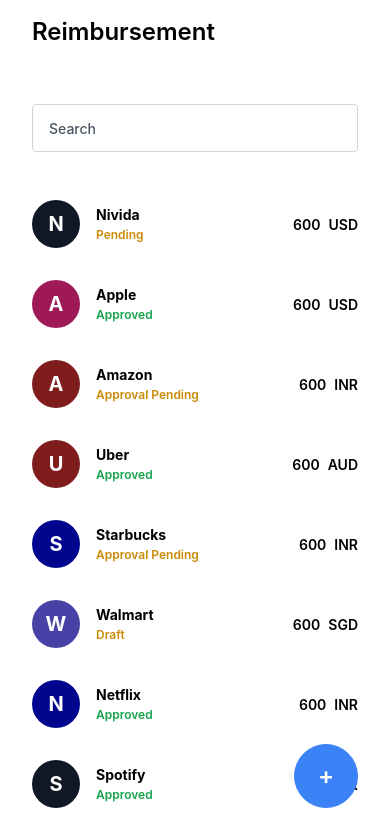
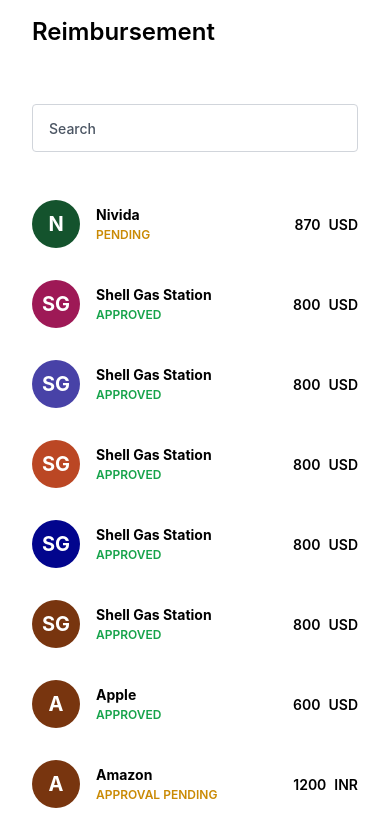
Before and after one commit to st-vignesh1/ReactNativeMobileApplication, a React Native app: screen / in a window 390 px wide. Shown: the top 838 px of the page. Built offline with nearby package versions, Linux system fonts and the light colour scheme.

Commit message:
Changed some styling in the parent of Flatlist to make flatlist scrollable, created a function which extract the first letter from the string upto two words

```diff
--- a/src/components/core/Claims/index.tsx
+++ b/src/components/core/Claims/index.tsx
@@ -4,19 +4,19 @@
 
 
 
-const Claims = ({data,color}) => {
+const Claims = ({data,color,symbol}) => {
     console.log(color)
 ;  return (
    <SafeAreaView>
     <View className='w-full h-fit flex-row p-4 justify-between items-center'>
     <View className='flex-row items-center gap-4'>
-        <View style={{backgroundColor:color}} className=" w-12 h-12 rounded-full flex justify-center items-center "><Text className='text-white text-xl font-bold capitalize'>
-            {data.company[0]}
+        <View style={{backgroundColor:color}} className=" w-12 h-12 rounded-full flex justify-center items-center "><Text className='text-white text-xl font-bold uppercase'>
+            {symbol}
             </Text>
             </View>
         <View className='flex-col gap-1'>
             <Text className='capitalize font-bold'>{data.company}</Text>
-            <Text className={`capitalize text-xs font-semibold ${data.status==="approved"?"text-green-600":"text-yellow-600"}`}>{data.status}</Text>
+            <Text className={` uppercase text-xs font-semibold ${data.status==="approved"?"text-green-600":"text-yellow-600"}`}>{data.status}</Text>
         </View>
     </View>
     <View className="flex-row gap-2">
--- a/src/constants/claimsData.ts
+++ b/src/constants/claimsData.ts
@@ -1,13 +1,18 @@
 export const claimsData=[
-    {company:"nivida",status:"pending",currency:"USD",amount:600},
+    {company:"nivida",status:"pending",currency:"USD",amount:870},
+    {company:"Shell Gas Station",status:"approved",currency:"USD",amount:800},
+    {company:"Shell Gas Station",status:"approved",currency:"USD",amount:800},
+    {company:"Shell Gas Station",status:"approved",currency:"USD",amount:800},
+    {company:"Shell Gas Station",status:"approved",currency:"USD",amount:800},
+    {company:"Shell Gas Station",status:"approved",currency:"USD",amount:800},
     {company:"apple",status:"approved",currency:"USD",amount:600},
-    {company:"amazon",status:"approval pending",currency:"INR",amount:600},
+    {company:"amazon",status:"approval pending",currency:"INR",amount:1200},
     {company:"uber",status:"approved",currency:"AUD",amount:600},
-    {company:"starbucks",status:"approval pending",currency:"INR",amount:600},
-    {company:"walmart",status:"draft",currency:"SGD",amount:600},
-    {company:"netflix",status:"approved",currency:"INR",amount:600},
-    {company:"spotify",status:"approved",currency:"IDR",amount:600},
-    {company:"delta",status:"draft",currency:"AUD",amount:600},
+    {company:"starbucks",status:"approval pending",currency:"INR",amount:900},
+    {company:"walmart",status:"draft",currency:"SGD",amount:500},
+    {company:"netflix",status:"approved",currency:"INR",amount:800},
+    {company:"spotify",status:"approved",currency:"IDR",amount:850},
+    {company:"Delta Airlines",status:"draft",currency:"AUD",amount:640},
 ];
 export const colorPallete = [
     "16,24,39",
--- a/src/pages/Reimbursement.tsx
+++ b/src/pages/Reimbursement.tsx
@@ -19,6 +19,15 @@
         const index=Math.floor(Math.random()*colorPallete.length);
          return `bg-[rgb(${colorPallete[index]})]`;
     }
+    function getFirstLetters(input) {
+        const words = input.trim().split(/\s+/);
+        if (words.length < 2) {
+            return words[0][0];
+        }
+        const firstLetter1 = words[0][0];
+        const firstLetter2 = words[1][0];
+        return firstLetter1 + firstLetter2;
+    }
 
   return (
     <SafeAreaView>
@@ -27,7 +36,9 @@
       <View className="pl-4 pr-4 mb-8">
       <SearchBar value={searchValue} handleChange={handleSearchData}/>
       </View>
-      {claims?.length > 0 ? <FlatList data={claims} renderItem={({item})=><Claims data={item} color={randomColor()}/>} className='w-full h-fit flex-col gap-4'/>:<Text>NO CLAIMS YET!</Text>}
+      <View className='w-full flex-1 mb-10'>
+      {claims?.length > 0 ? <FlatList data={claims} renderItem={({item})=><Claims data={item} color={randomColor()} symbol={getFirstLetters(item.company)}/>} scrollEnabled className='w-full flex-col gap-4'/>:<Text>NO CLAIMS YET!</Text>}
+      </View>
         </View>
         <TouchableOpacity className="absolute bottom-28 right-8 w-16 h-16 bg-blue-500 border border-blue-500 rounded-full items-center justify-center">
          <Text className='text-2xl text-white font-semibold'>+</Text>
```
